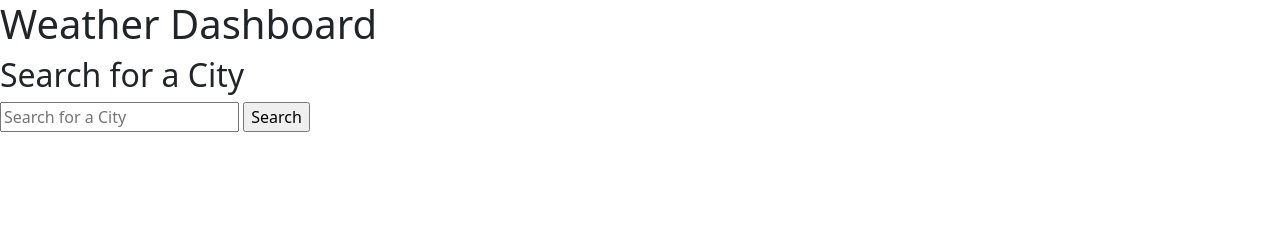
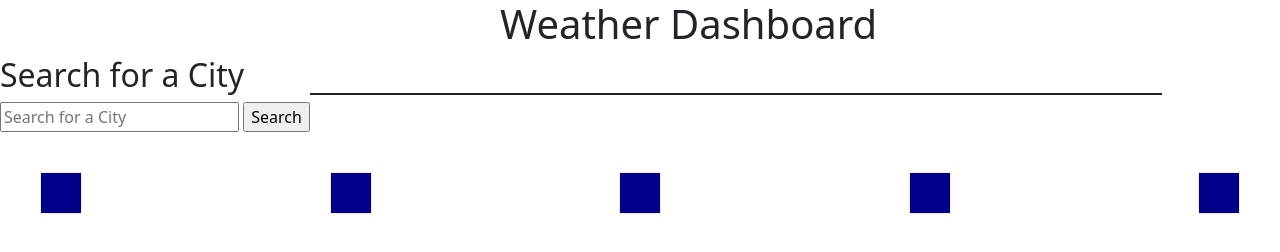
Before and after one commit to JujuB39/weather-app-api, a plain HTML site: page index.html in a window 1280 px wide. Drawn offline with nearby package versions, Linux system fonts and the light colour scheme.

Commit message:
style.css updated

```diff
--- a/index.html
+++ b/index.html
@@ -6,21 +6,26 @@
     <meta name="viewport" content="width=1.0, initial-scale=1.0">
     <title>Weather Dashboard</title>
     <link href="https://cdn.jsdelivr.net/npm/bootstrap@5.3.0-alpha1/dist/css/bootstrap.min.css" rel="stylesheet" integrity="sha384-GLhlTQ8iRABdZLl6O3oVMWSktQOp6b7In1Zl3/Jr59b6EGGoI1aFkw7cmDA6j6gD" crossorigin="anonymous">
+    <link rel="stylesheet" href="style.css">
 </head>
 <body>
     <header class = weather-dashboard>
         <h1> Weather Dashboard</h1>
     </header>
-
+    <main>
     <form class="form">
         <h2 class="city-search"> Search for a City</h2>
         <input type="text" name="text" class="search" placeholder="Search for a City">
         <input type="submit" name="submit" class="submit" value="Search">
     </form>
+
+
     <div class="forecast">
     </div>
+    </main>
+    <div class="past-search"></div>
 
-    <div class="past-search"></div>
+
     <div class="five-day-forecast">
         <div id="day-one"></div>
         <div id="day-two"></div>
--- a/script.js
+++ b/script.js
@@ -55,7 +55,7 @@ function getForecast (cityName) {
         cityHeader.textContent = cityName.toUpperCase()
         dateHeader.textContent = currentDate
         icon.src = `https://openweathermap.org/img/wn/${data.weather[0].icon}@2x.png`
-        temperature.textContent = `Temperature: ${data.main.temp} °F`
+        temperature.textContent = `Temperature: ${Math.trunc((data.main.temp -273.15) * 1.8 +32)} °F`
         humidity.textContent = `Humidity: ${data.main.humidity} %`;
         windspeed.textContent = `Windspeed: ${data.wind.speed} MPH`;
 
@@ -88,7 +88,7 @@ function getFiveDayForecast (latitude, longitude) {
 
             dateHeader.textContent = data.list[i].dt_txt.split(" ")[0];
             icon.src = `https://openweathermap.org/img/wn/${data.list[i].weather[0].icon}@2x.png`
-            temperature.textContent = `Temperature: ${data.list[i].main.temp} °F`
+            temperature.textContent = `Temperature: ${Math.trunc((data.list[i].main.temp - 273.15) * 1.8 +32)} °F`
             humidity.textContent = `Humidity: ${data.list[i].main.humidity} %`;
             windspeed.textContent = `Windspeed: ${data.list[i].wind.speed} MPH`;
 
--- /dev/null
+++ b/style.css
@@ -0,0 +1,63 @@
+h1 {
+    padding-left: 500px;
+}
+main {
+    display: flex;
+    align-items: center;
+}
+
+.forecast {
+    border: 20px;
+    border-style: solid;
+    border-width: 1px;
+    align-items: stretch;
+    padding-right: 800px;
+    padding-left: 50px;
+
+}
+
+.five-day-forecast {
+    display: flex;
+    margin: 40px;
+    justify-content: space-between;
+}
+
+#day-one {
+    border: 1px;
+    border-style: solid;
+    padding: 20px;
+    color: antiquewhite;
+    background-color: darkblue;
+}
+
+#day-two {
+    border: 1px;
+    border-style: solid;
+    padding: 20px;
+    color: antiquewhite;
+    background-color: darkblue;
+}
+
+#day-three {
+    border: 1px;
+    border-style: solid;
+    padding: 20px;
+    color: antiquewhite;
+    background-color: darkblue;
+}
+
+#day-four {
+    border: 1px;
+    border-style: solid;
+    padding: 20px;
+    color: antiquewhite;
+    background-color: darkblue;
+}
+
+#day-five {
+    border: 1px;
+    border-style: solid;
+    padding: 20px;
+    color: antiquewhite;
+    background-color: darkblue;
+}
```
